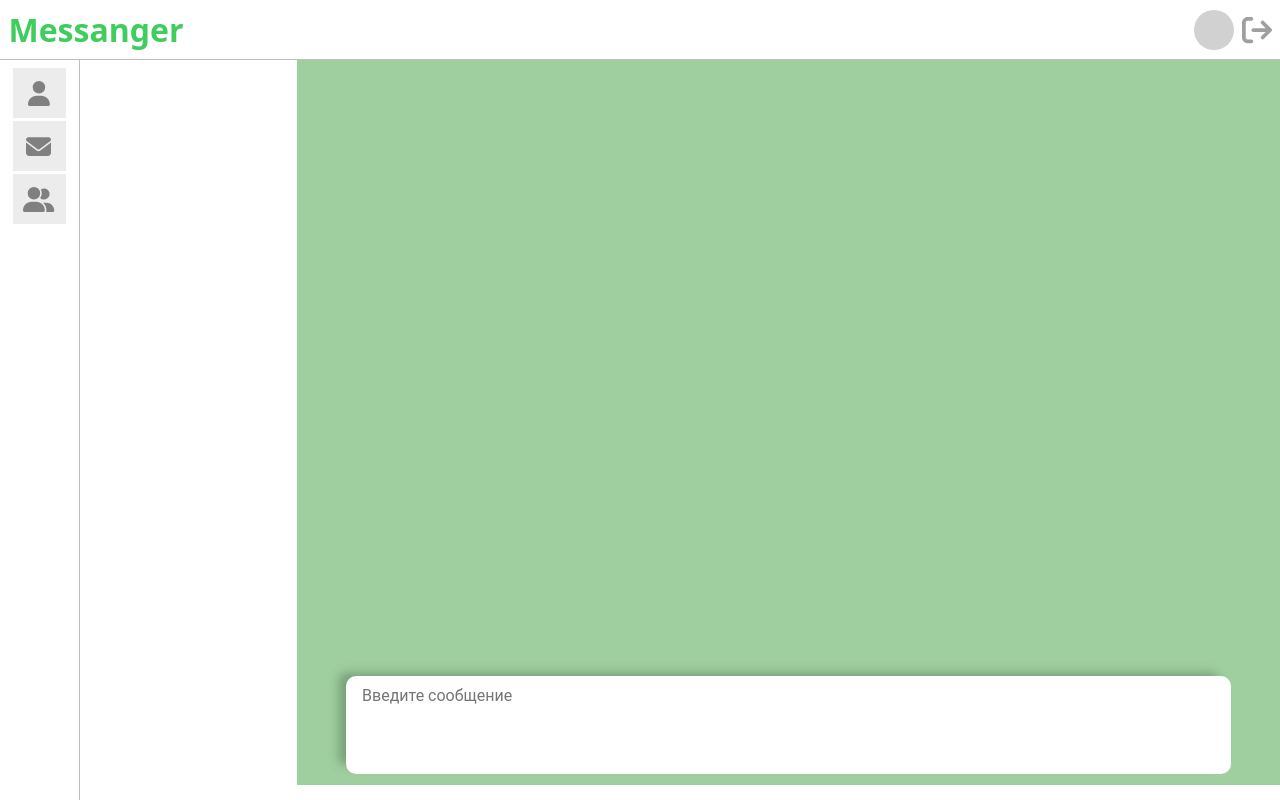
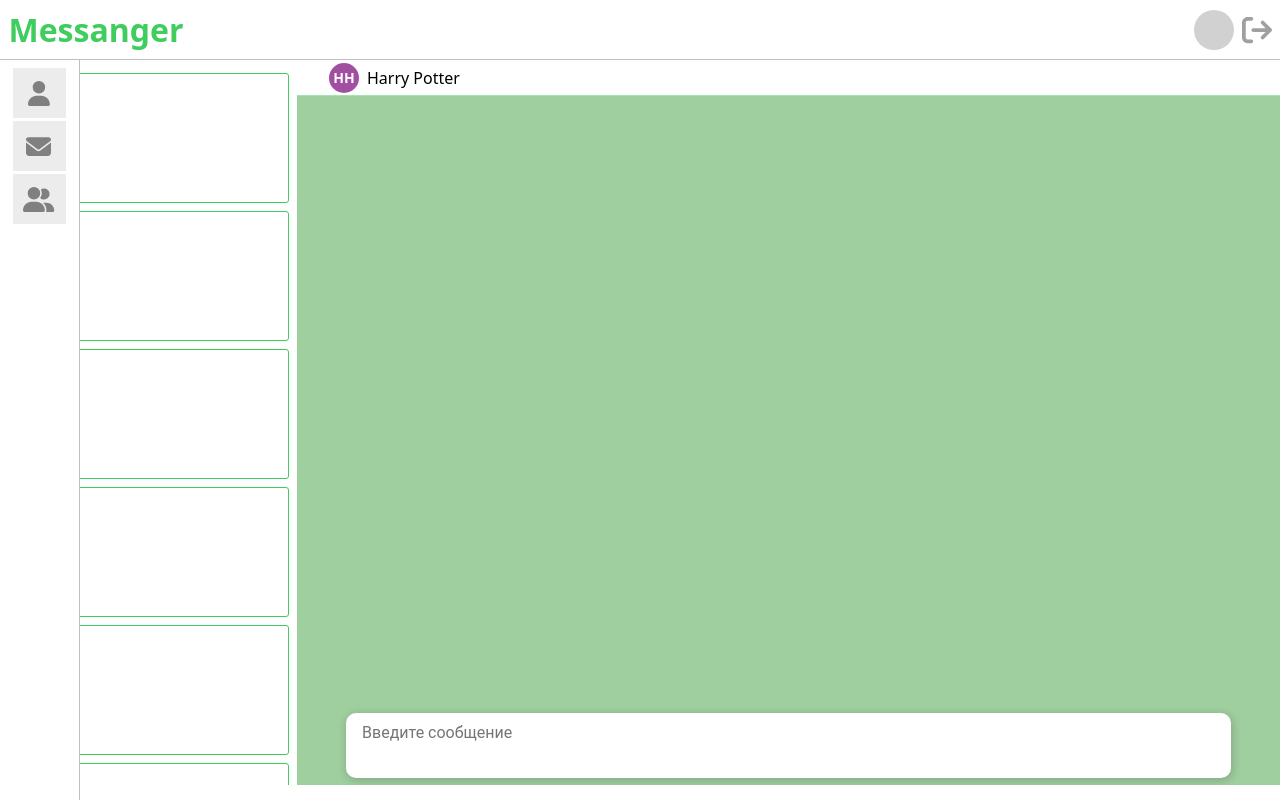
Before and after one commit to Irina40ina/Messender, a Vue app: page /main/messanger in a window 1280 px wide. Built offline with nearby package versions, Linux system fonts and the light colour scheme.

Commit message:
lesson-dev

```diff
--- a/src/App.vue
+++ b/src/App.vue
@@ -12,6 +12,7 @@
   --color-fg-header: rgb(54, 54, 54);
   --color-fg-chunk: rgb(48, 48, 48);
   --primary-fg: rgb(63, 205, 94);
+  --primary-fg-light: rgba(63, 205, 94, 0.5);
   --color-bg-main: rgb(255, 255, 255);
   --color-bg-input: rgb(240, 240, 240);
   --shadow: 1px 2px 10px rgba(0, 0, 0, 0.2);
--- /dev/null
+++ b/src/api/messagesApi.js
@@ -0,0 +1,6 @@
+
+
+// Начать новый чат
+export function createNewChatWithMessage() {
+
+}
--- a/src/components/UI/primaryDialogComp.vue
+++ b/src/components/UI/primaryDialogComp.vue
@@ -68,12 +68,13 @@ export default {
 .primary-dialog__content {
     position: relative;
     min-width: 200px;
-    min-height: 100px;
+    min-height: 80px;
     width: max-content;
     height: max-content;
     max-width: 80%;
     max-height: 80%;
     background-color: var(--color-bg-main);
+    box-shadow: var(--shadow);
     overflow: auto;
     scale: 0;
     border-radius: 5px;
--- a/src/components/mainView/messanger/messangerChatsComp.vue
+++ b/src/components/mainView/messanger/messangerChatsComp.vue
@@ -1,6 +1,21 @@
 <template>
     <div class="messanger-container__chats">
-
+        <div class="chat-item"></div>
+        <div class="chat-item"></div>
+        <div class="chat-item"></div>
+        <div class="chat-item"></div>
+        <div class="chat-item"></div>
+        <div class="chat-item"></div>
+        <div class="chat-item"></div>
+        <div class="chat-item"></div>
+        <div class="chat-item"></div>
+        <div class="chat-item"></div>
+        <div class="chat-item"></div>
+        <div class="chat-item"></div>
+        <div class="chat-item"></div>
+        <div class="chat-item"></div>
+        <div class="chat-item"></div>
+        <div class="chat-item"></div>
     </div>
 </template>
 
@@ -13,5 +28,36 @@ export default {
 <style scoped>
     .messanger-container__chats {
         width: 20%;
+        padding: 0.5rem;
+        overflow: auto;
+    }
+    .messanger-container__chats::-webkit-scrollbar {
+        width: 8px; /* Ширина скроллбара */
+    }
+
+    /* Стили для трека (полосы) */
+    .messanger-container__chats::-webkit-scrollbar-track {
+        background: #f1f1f1; /* Цвет фона трека */
+    }
+
+    /* Стили для полосы прокрутки (бегунка) */
+    .messanger-container__chats::-webkit-scrollbar-thumb {
+        background-color: #65c07c; /* Цвет полосы прокрутки */
+    }
+
+    /* Изменение внешнего вида при наведении на скроллбар */
+    .messanger-container__chats::-webkit-scrollbar-thumb:hover {
+        background-color: #4b8f5c;
+    }
+
+    .chat-item {
+        width: 100%;
+        height: 130px;
+        margin: .3rem auto 0 auto;
+        border: 1px solid var(--primary-fg);
+        border-radius: var(--radius);
+    }
+    .chat-item + .chat-item {
+        margin: .5rem auto 0 auto;
     }
 </style>
--- a/src/components/mainView/messanger/messangerWidgetComp.vue
+++ b/src/components/mainView/messanger/messangerWidgetComp.vue
@@ -1,10 +1,24 @@
 <template>
     <div class="message-widget">
+
+        <!-- Header -->
+        <div class="message-header">
+            <div class="message-user__avatar">
+                <p class="avatar-stub">{{ 'HH' }}</p>
+            </div>
+            <div class="message__users-name-container">
+                <p class="users__name">{{ 'Harry Potter' }}</p>
+            </div>
+        </div>
+
+        <!-- Content -->
         <div class="message-content">
             <wraperMessageComp
             :arr-messages="arrMessages"
             ></wraperMessageComp>
         </div>
+
+        <!-- Input Panel -->
         <div class="input-message-panel">
             <textarea
                 name="input-message"
@@ -68,13 +82,55 @@ export default {
         align-items: center;
         background-color: #9fce9f;
     }
+    .message-header {
+        width: 100%;
+        height: 5%;
+        background-color: var(--color-bg-main);
+        display: flex;
+        align-items: center;
+        padding: .3rem 2rem;
+        border-bottom: 1px solid var(--primary-fg-light);
+    }
+
+    .message-user__avatar {
+        left: 5%;
+        width: 30px;
+        height: 30px;
+        border-radius: 50%;
+        background-color: rgb(161, 80, 161);
+        display: flex;
+        align-items: center;
+        justify-content: center;
+        margin-right: .5rem;
+    }
+    .avatar-stub {
+        display: flex;
+        align-items: center;
+        justify-content: center;
+        color: white;
+        font-size: 14px;
+        font-family: var(--font);
+        font-weight: bolder;
+    }
+    .message__users-name-container {
+        width: 90%;
+        height: 100%;
+        display: flex;
+        align-items: center;
+        justify-content: start;
+        position: relative;
+    }
+    .users__name {
+        font-size: 16px;
+        font-family: var(--font);
+    }
     .message-content {
         width: 100%;
         height: 85%;
         overflow: auto;
     }
     .input-message-panel {
-        height: 15%;
+        height: 10%;
         width: 100%;
         display: flex;
         justify-content: center;
@@ -89,5 +145,6 @@ export default {
         outline: rgba(255, 255, 255, 0);
         resize: none;
         padding: 0.5rem 1rem;
+        box-shadow: var(--shadow);
     }
 </style>
--- a/src/components/mainView/messanger/wraperMessageComp.vue
+++ b/src/components/mainView/messanger/wraperMessageComp.vue
@@ -34,7 +34,7 @@ export default {
     word-wrap: break-word;
     padding: 1rem 1.5rem;
     border-radius: 15px;
-    box-shadow: -10px -6px 10px -3px rgba(81, 115, 81, 0.5);
+    box-shadow: var(--shadow);
     background-color: #fff;
 }
 </style>
--- /dev/null
+++ b/src/components/mainView/users/inviteChatComp.vue
@@ -0,0 +1,90 @@
+<template>
+    <div class="invite-chat-block">
+        <form
+        class="invite-chat-form"
+        @submit.prevent
+        >
+
+        <!-- header -->
+        <div class="chat-form-header">
+            <p class="header-label"> Напишите сообщение для <strong>{{ $props.user?.name + ' ' + $props.user?.lastname }}</strong></p>
+        </div>
+
+        <!-- Input Panel -->
+        <div class="invite-chat-form__input-panel">
+            <textarea class="input-panel__textarea" name="" id=""></textarea>
+            <button class="input-panel__btn">
+                <font-awesome-icon class="btn-icon" :icon="['fas', 'paper-plane']" />
+            </button>
+        </div>
+
+        </form>
+    </div>
+</template>
+
+<script>
+export default {
+    props: {
+        user: {
+            type: Object,
+            default: null,
+            required: false,
+        }
+    }
+}
+</script>
+
+<style scoped>
+.invite-chat-block {
+    width: max-content;
+    height: max-content;
+}
+.invite-chat-form {
+    width: max-content;
+    height: max-content;
+    display: flex;
+    flex-direction: column;
+    align-items: stretch;
+}
+.chat-form-header {
+    padding: .4rem .6rem;
+    color: var(--primary-fg);
+    font-family: var(--font);
+}
+.header-label {
+    text-align: center;
+    font-family: var(--font);
+}
+
+.invite-chat-form__input-panel {
+    height: auto;
+    display: flex;
+    align-items: flex-end;
+    padding: .9rem .6rem;
+}
+.input-panel__textarea {
+    width: 90%;
+    min-height: 50px;
+    outline: rgba(0,0,0,0);
+    height: auto;
+    resize: none;
+    border: 1px solid var(--primary-fg);
+    border-radius: var(--radius);
+    padding: .4rem;
+    font-size: 13px;
+}
+.input-panel__btn {
+    width: 10%;
+    font-size: 14px;
+}
+.btn-icon {
+    color: var(--primary-fg);
+    padding: .2rem;
+    border-radius: var(--radius);
+    transition: all 0.3s ease;
+}
+.btn-icon:hover {
+    transition: all 0.3s ease;
+    background-color: rgba(128, 128, 128, 0.13);
+}
+</style>
--- a/src/components/mainView/users/usersComp.vue
+++ b/src/components/mainView/users/usersComp.vue
@@ -58,7 +58,6 @@ export default {
             if(newPage !== oldPage) {
                 const response = await getUsers(this.page, this.perPage);
                 this.arrayUsers = [...this.arrayUsers, ...response.data];
-                console.log(this.arrayUsers);
                 this.paginator = response.paginator;
                 if(this.paginator.hasNext === true) {
                     this.loading = true;
--- a/src/main.js
+++ b/src/main.js
@@ -10,10 +10,10 @@ import { vMaska } from "maska";
 
 // ICON AWESOME
 import { library } from '@fortawesome/fontawesome-svg-core';
-import { faUser, faUserGroup, faEnvelope, faPenToSquare, faArrowRightFromBracket, faXmark, faRotateLeft, faCheck, faFloppyDisk, faTrash, faMagnifyingGlass, faSpinner } from '@fortawesome/free-solid-svg-icons';
+import { faUser, faUserGroup, faEnvelope, faPenToSquare, faArrowRightFromBracket, faXmark, faRotateLeft, faCheck, faFloppyDisk, faTrash, faMagnifyingGlass, faSpinner, faPaperPlane } from '@fortawesome/free-solid-svg-icons';
 import { FontAwesomeIcon } from '@fortawesome/vue-fontawesome';
 
-library.add(faUser, faUserGroup, faEnvelope, faPenToSquare, faArrowRightFromBracket, faXmark, faRotateLeft, faCheck, faFloppyDisk, faTrash, faMagnifyingGlass, faSpinner );
+library.add(faUser, faUserGroup, faEnvelope, faPenToSquare, faArrowRightFromBracket, faXmark, faRotateLeft, faCheck, faFloppyDisk, faTrash, faMagnifyingGlass, faSpinner, faPaperPlane );
 
 const app = createApp(App);
 const pinia = createPinia();
```
Also changed, not shown: src/components/mainView/users/usersListComp.vue (+49 -4 lines).
